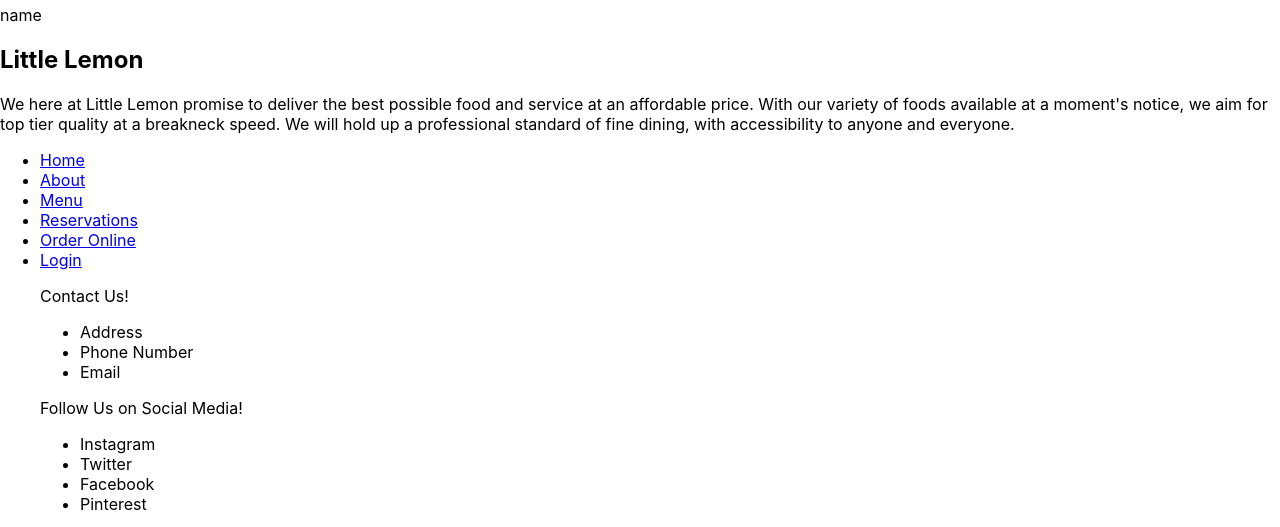
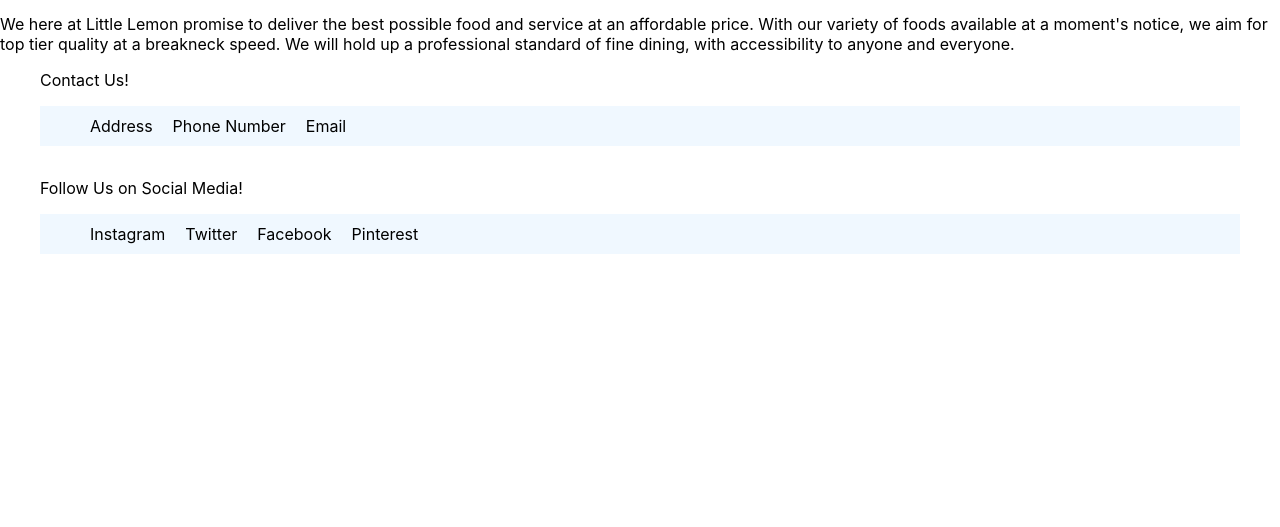
Before and after one commit to mattdevera/meta-capstone, a React (Create React App) app in the folder little-lemon/: page / in a window 1280 px wide. Shown: the part 1434-1961 px from the top of the page. After the commit the page ends 1720 px from the top, so only its background shows below. Built offline with nearby package versions, Linux system fonts and the light colour scheme.

Commit message:
Added css stylesheets for a few of the components.

```diff
--- a/little-lemon/src/components/Footer.js
+++ b/little-lemon/src/components/Footer.js
@@ -1,9 +1,8 @@
-import Nav from './Nav.js';
+import '../styles/Footer.css';
 
 function Footer() {
     return(
         <footer>
-            <Nav />
             <figure>
                 <figcaption>Contact Us!</figcaption>
                 <ul>
--- a/little-lemon/src/components/Nav.js
+++ b/little-lemon/src/components/Nav.js
@@ -1,3 +1,5 @@
+import '../styles/Nav.css';
+
 function Nav() {
     return(
         <nav>
--- /dev/null
+++ b/little-lemon/src/styles/Footer.css
@@ -0,0 +1,7 @@
+figure {
+    display: grid;
+}
+
+ul {
+    background-color: aliceblue;
+}
--- /dev/null
+++ b/little-lemon/src/styles/Nav.css
@@ -0,0 +1,4 @@
+ul > li {
+    display: inline-block;
+    padding: 10px;
+}
```
Also changed, not shown: little-lemon/src/styles/Main.css (added).
